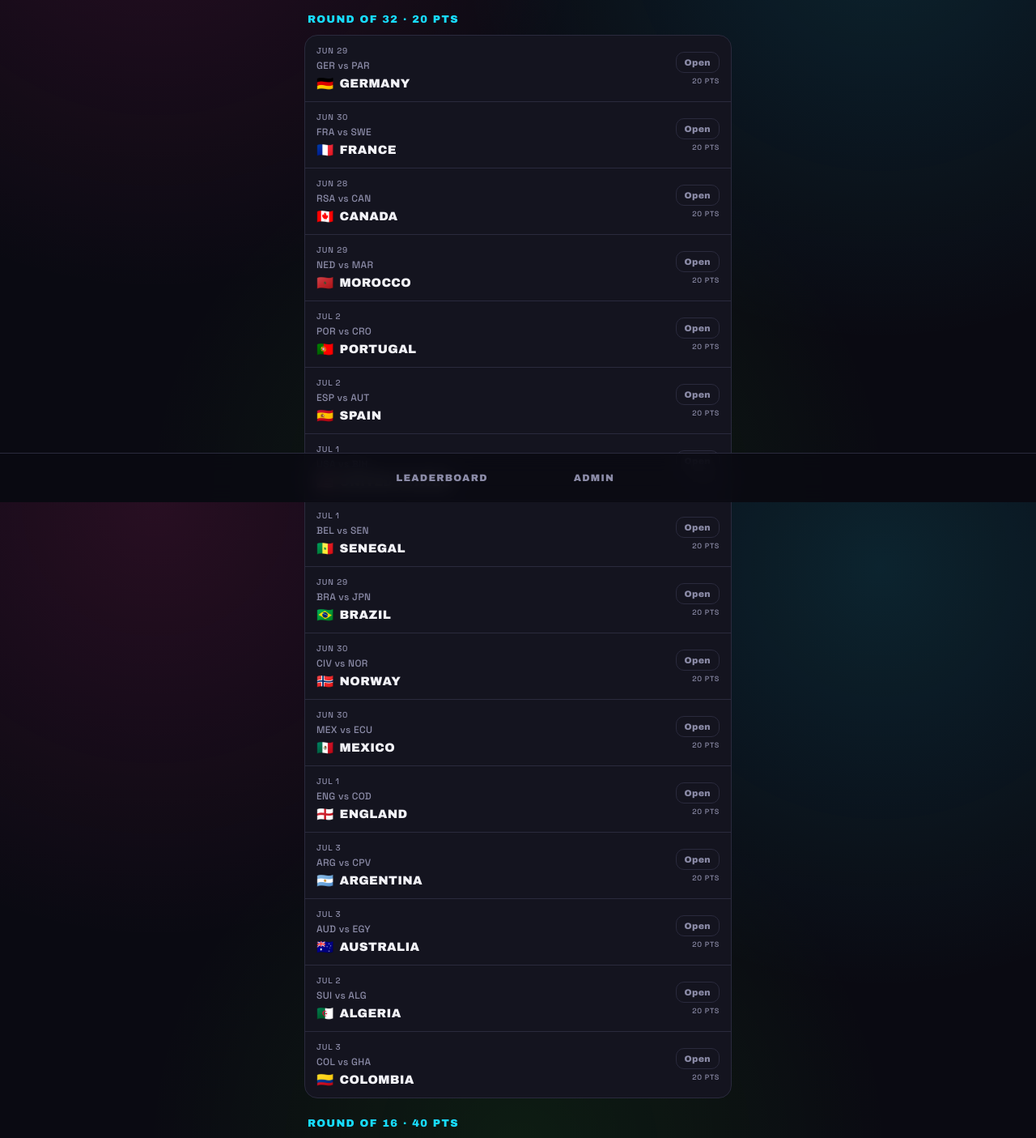
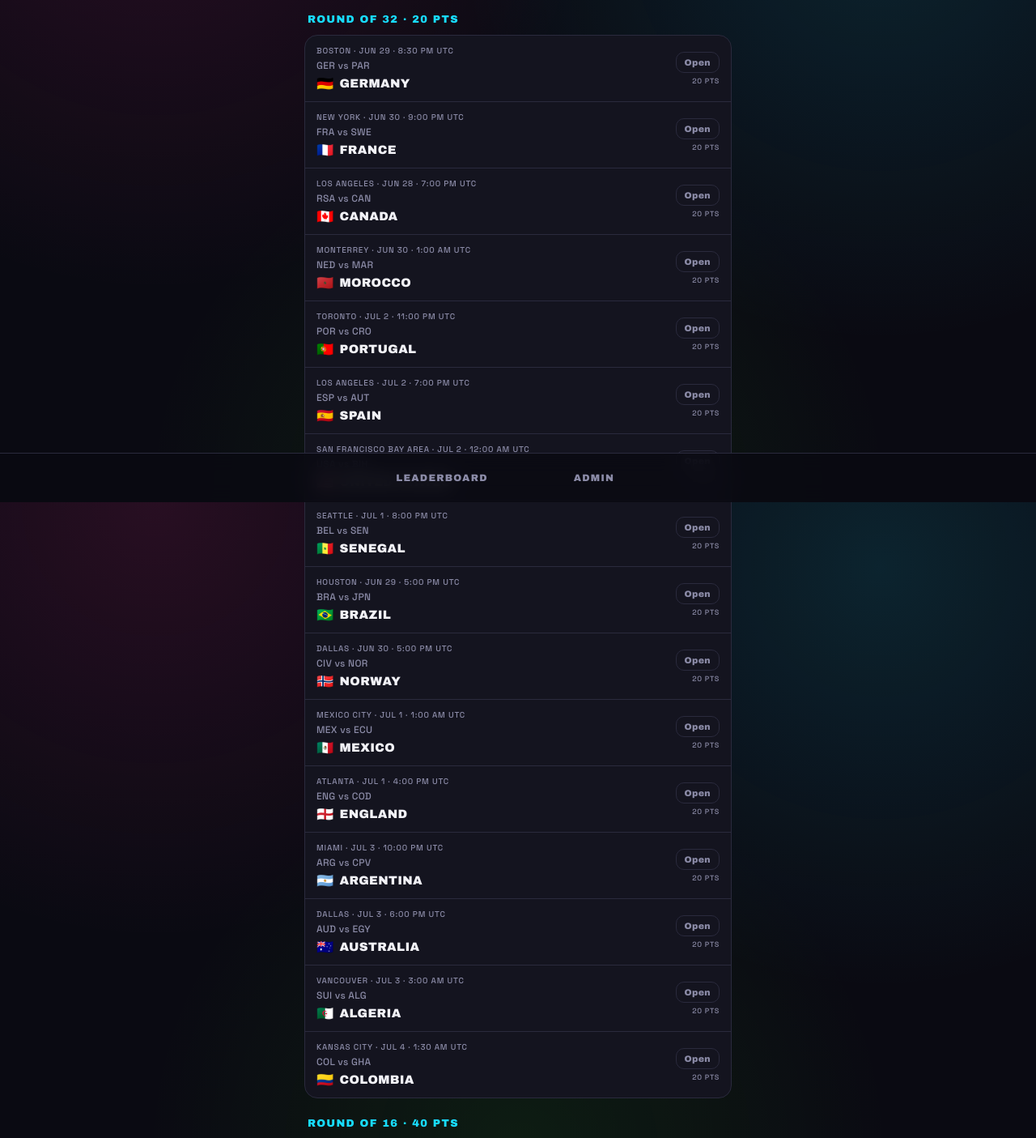
Before and after one commit to evanmgray/wc_pool, a React (Vite) app: page /u/elissa-and-adam in a window 1280 px wide. Shown: the part 180-1585 px from the top of the page at 81% size. Built offline with nearby package versions, Linux system fonts and the light colour scheme; no server answers.

Commit message:
Add time zones

```diff
--- a/src/data/bracketStructure.js
+++ b/src/data/bracketStructure.js
@@ -1,6 +1,10 @@
 // The full knockout bracket as 31 matches. Each match either has fixed `teams`
 // (Round of 32) or `feeders` (winners of two earlier matches). Order in MATCHES is
 // R32 -> R16 -> QF -> SF -> Final so a single forward pass can resolve participants.
+//
+// `kickoff` is the normalized UTC instant of the match (stored timezone-independent;
+// the UI renders it in each viewer's local timezone). Source schedule was in BST
+// (UTC+1), so UTC = BST - 1h. See src/lib/datetime.js for formatting.
 
 export const ROUNDS = {
   r32: { key: 'r32', name: 'Round of 32', points: 20 },
@@ -13,48 +17,51 @@ export const ROUNDS = {
 export const ROUND_ORDER = ['r32', 'r16', 'qf', 'sf', 'final']
 
 export const MATCHES = [
-  // ---- Round of 32 ----
-  { id: 'r32-1', round: 'r32', teams: ['GER', 'PAR'], date: 'Jun 29' },
-  { id: 'r32-2', round: 'r32', teams: ['FRA', 'SWE'], date: 'Jun 30' },
-  { id: 'r32-3', round: 'r32', teams: ['RSA', 'CAN'], date: 'Jun 28' },
-  { id: 'r32-4', round: 'r32', teams: ['NED', 'MAR'], date: 'Jun 29' },
-  { id: 'r32-5', round: 'r32', teams: ['POR', 'CRO'], date: 'Jul 2' },
-  { id: 'r32-6', round: 'r32', teams: ['ESP', 'AUT'], date: 'Jul 2' },
-  { id: 'r32-7', round: 'r32', teams: ['USA', 'BIH'], date: 'Jul 1' },
-  { id: 'r32-8', round: 'r32', teams: ['BEL', 'SEN'], date: 'Jul 1' },
-  { id: 'r32-9', round: 'r32', teams: ['BRA', 'JPN'], date: 'Jun 29' },
-  { id: 'r32-10', round: 'r32', teams: ['CIV', 'NOR'], date: 'Jun 30' },
-  { id: 'r32-11', round: 'r32', teams: ['MEX', 'ECU'], date: 'Jun 30' },
-  { id: 'r32-12', round: 'r32', teams: ['ENG', 'COD'], date: 'Jul 1' },
-  { id: 'r32-13', round: 'r32', teams: ['ARG', 'CPV'], date: 'Jul 3' },
-  { id: 'r32-14', round: 'r32', teams: ['AUD', 'EGY'], date: 'Jul 3' },
-  { id: 'r32-15', round: 'r32', teams: ['SUI', 'ALG'], date: 'Jul 2' },
-  { id: 'r32-16', round: 'r32', teams: ['COL', 'GHA'], date: 'Jul 3' },
+  // ---- Round of 32 ---- (kickoff = BST time minus 1h)
+  { id: 'r32-1', round: 'r32', teams: ['GER', 'PAR'], venue: 'Boston', kickoff: '2026-06-29T20:30:00Z' },
+  { id: 'r32-2', round: 'r32', teams: ['FRA', 'SWE'], venue: 'New York', kickoff: '2026-06-30T21:00:00Z' },
+  { id: 'r32-3', round: 'r32', teams: ['RSA', 'CAN'], venue: 'Los Angeles', kickoff: '2026-06-28T19:00:00Z' },
+  { id: 'r32-4', round: 'r32', teams: ['NED', 'MAR'], venue: 'Monterrey', kickoff: '2026-06-30T01:00:00Z' },
+  { id: 'r32-5', round: 'r32', teams: ['POR', 'CRO'], venue: 'Toronto', kickoff: '2026-07-02T23:00:00Z' },
+  { id: 'r32-6', round: 'r32', teams: ['ESP', 'AUT'], venue: 'Los Angeles', kickoff: '2026-07-02T19:00:00Z' },
+  { id: 'r32-7', round: 'r32', teams: ['USA', 'BIH'], venue: 'San Francisco Bay Area', kickoff: '2026-07-02T00:00:00Z' },
+  { id: 'r32-8', round: 'r32', teams: ['BEL', 'SEN'], venue: 'Seattle', kickoff: '2026-07-01T20:00:00Z' },
+  { id: 'r32-9', round: 'r32', teams: ['BRA', 'JPN'], venue: 'Houston', kickoff: '2026-06-29T17:00:00Z' },
+  { id: 'r32-10', round: 'r32', teams: ['CIV', 'NOR'], venue: 'Dallas', kickoff: '2026-06-30T17:00:00Z' },
+  { id: 'r32-11', round: 'r32', teams: ['MEX', 'ECU'], venue: 'Mexico City', kickoff: '2026-07-01T01:00:00Z' },
+  { id: 'r32-12', round: 'r32', teams: ['ENG', 'COD'], venue: 'Atlanta', kickoff: '2026-07-01T16:00:00Z' },
+  { id: 'r32-13', round: 'r32', teams: ['ARG', 'CPV'], venue: 'Miami', kickoff: '2026-07-03T22:00:00Z' },
+  { id: 'r32-14', round: 'r32', teams: ['AUD', 'EGY'], venue: 'Dallas', kickoff: '2026-07-03T18:00:00Z' },
+  { id: 'r32-15', round: 'r32', teams: ['SUI', 'ALG'], venue: 'Vancouver', kickoff: '2026-07-03T03:00:00Z' },
+  { id: 'r32-16', round: 'r32', teams: ['COL', 'GHA'], venue: 'Kansas City', kickoff: '2026-07-04T01:30:00Z' },
 
   // ---- Round of 16 ----
-  { id: 'r16-1', round: 'r16', feeders: ['r32-1', 'r32-2'], venue: 'Philadelphia', date: 'Jul 4' },
-  { id: 'r16-2', round: 'r16', feeders: ['r32-3', 'r32-4'], venue: 'Houston', date: 'Jul 4' },
-  { id: 'r16-3', round: 'r16', feeders: ['r32-5', 'r32-6'], venue: 'Dallas', date: 'Jul 6' },
-  { id: 'r16-4', round: 'r16', feeders: ['r32-7', 'r32-8'], venue: 'Seattle', date: 'Jul 6' },
-  { id: 'r16-5', round: 'r16', feeders: ['r32-9', 'r32-10'], venue: 'New York', date: 'Jul 5' },
-  { id: 'r16-6', round: 'r16', feeders: ['r32-11', 'r32-12'], venue: 'Mexico City', date: 'Jul 5' },
-  { id: 'r16-7', round: 'r16', feeders: ['r32-13', 'r32-14'], venue: 'Atlanta', date: 'Jul 7' },
-  { id: 'r16-8', round: 'r16', feeders: ['r32-15', 'r32-16'], venue: 'Vancouver', date: 'Jul 7' },
+  { id: 'r16-1', round: 'r16', feeders: ['r32-1', 'r32-2'], venue: 'Philadelphia', kickoff: '2026-07-04T21:00:00Z' },
+  { id: 'r16-2', round: 'r16', feeders: ['r32-3', 'r32-4'], venue: 'Houston', kickoff: '2026-07-04T17:00:00Z' },
+  { id: 'r16-3', round: 'r16', feeders: ['r32-5', 'r32-6'], venue: 'Dallas', kickoff: '2026-07-06T19:00:00Z' },
+  { id: 'r16-4', round: 'r16', feeders: ['r32-7', 'r32-8'], venue: 'Seattle', kickoff: '2026-07-07T00:00:00Z' },
+  { id: 'r16-5', round: 'r16', feeders: ['r32-9', 'r32-10'], venue: 'New York', kickoff: '2026-07-05T20:00:00Z' },
+  { id: 'r16-6', round: 'r16', feeders: ['r32-11', 'r32-12'], venue: 'Mexico City', kickoff: '2026-07-06T00:00:00Z' },
+  { id: 'r16-7', round: 'r16', feeders: ['r32-13', 'r32-14'], venue: 'Atlanta', kickoff: '2026-07-07T16:00:00Z' },
+  { id: 'r16-8', round: 'r16', feeders: ['r32-15', 'r32-16'], venue: 'Vancouver', kickoff: '2026-07-07T20:00:00Z' },
 
   // ---- Quarter-finals ----
-  { id: 'qf-1', round: 'qf', feeders: ['r16-1', 'r16-2'], venue: 'Boston', date: 'Jul 9' },
-  { id: 'qf-2', round: 'qf', feeders: ['r16-5', 'r16-6'], venue: 'Miami', date: 'Jul 11' },
-  { id: 'qf-3', round: 'qf', feeders: ['r16-3', 'r16-4'], venue: 'Los Angeles', date: 'Jul 10' },
-  { id: 'qf-4', round: 'qf', feeders: ['r16-7', 'r16-8'], venue: 'Kansas City', date: 'Jul 11' },
+  // NOTE: the source schedule labels these QF1=Boston, QF2=Los Angeles, QF3=Miami,
+  // QF4=Kansas City. Our IDs are qf-2=Miami / qf-3=Los Angeles (swapped vs the source),
+  // so kickoffs are matched here by venue, not by the source's numeric label.
+  { id: 'qf-1', round: 'qf', feeders: ['r16-1', 'r16-2'], venue: 'Boston', kickoff: '2026-07-09T20:00:00Z' },
+  { id: 'qf-2', round: 'qf', feeders: ['r16-5', 'r16-6'], venue: 'Miami', kickoff: '2026-07-11T21:00:00Z' },
+  { id: 'qf-3', round: 'qf', feeders: ['r16-3', 'r16-4'], venue: 'Los Angeles', kickoff: '2026-07-10T19:00:00Z' },
+  { id: 'qf-4', round: 'qf', feeders: ['r16-7', 'r16-8'], venue: 'Kansas City', kickoff: '2026-07-12T01:00:00Z' },
 
   // ---- Semi-finals ----
   // Left half (Boston qf-1 + Los Angeles qf-3) meet in Dallas; right half
   // (Miami qf-2 + Kansas City qf-4) meet in Atlanta. Confirmed against FIFA brackets.
-  { id: 'sf-1', round: 'sf', feeders: ['qf-1', 'qf-3'], venue: 'Dallas', date: 'Jul 14' },
-  { id: 'sf-2', round: 'sf', feeders: ['qf-2', 'qf-4'], venue: 'Atlanta', date: 'Jul 15' },
+  { id: 'sf-1', round: 'sf', feeders: ['qf-1', 'qf-3'], venue: 'Dallas', kickoff: '2026-07-14T19:00:00Z' },
+  { id: 'sf-2', round: 'sf', feeders: ['qf-2', 'qf-4'], venue: 'Atlanta', kickoff: '2026-07-15T19:00:00Z' },
 
   // ---- Final ----
-  { id: 'final', round: 'final', feeders: ['sf-1', 'sf-2'], venue: 'New York', date: 'Jul 19' },
+  { id: 'final', round: 'final', feeders: ['sf-1', 'sf-2'], venue: 'New York', kickoff: '2026-07-19T19:00:00Z' },
 ]
 
 export const MATCH_BY_ID = Object.fromEntries(MATCHES.map((m) => [m.id, m]))
--- /dev/null
+++ b/src/lib/datetime.js
@@ -0,0 +1,29 @@
+// Kickoffs are stored as UTC instants (see bracketStructure.js). These helpers render
+// them in the viewer's own local timezone and always show the tz abbreviation next to
+// the time (e.g. "Jun 29 · 4:30 PM EDT") so there's never any ambiguity.
+
+function tzAbbr(date) {
+  const part = new Intl.DateTimeFormat(undefined, { timeZoneName: 'short' })
+    .formatToParts(date)
+    .find((p) => p.type === 'timeZoneName')
+  return part?.value ?? ''
+}
+
+// "Jun 29 · 4:30 PM EDT"
+export function formatKickoff(iso) {
+  if (!iso) return null
+  const d = new Date(iso)
+  if (Number.isNaN(d.getTime())) return null
+  const date = d.toLocaleDateString(undefined, { month: 'short', day: 'numeric' })
+  const time = d.toLocaleTimeString(undefined, { hour: 'numeric', minute: '2-digit' })
+  return `${date} · ${time} ${tzAbbr(d)}`.trim()
+}
+
+// "4:30 PM EDT" — when the date is shown elsewhere.
+export function formatKickoffTime(iso) {
+  if (!iso) return null
+  const d = new Date(iso)
+  if (Number.isNaN(d.getTime())) return null
+  const time = d.toLocaleTimeString(undefined, { hour: 'numeric', minute: '2-digit' })
+  return `${time} ${tzAbbr(d)}`.trim()
+}
--- a/src/lib/scoring.js
+++ b/src/lib/scoring.js
@@ -69,7 +69,7 @@ export function scoreBracket(bracket, results) {
       round: m.round,
       roundName: ROUNDS[m.round].name,
       venue: m.venue || null,
-      date: m.date || null,
+      kickoff: m.kickoff || null,
       points,
       pick,
       winner,
--- a/src/pages/Admin.jsx
+++ b/src/pages/Admin.jsx
@@ -5,6 +5,7 @@ import { saveResults } from '../lib/api.js'
 import { MATCHES, ROUND_ORDER, ROUNDS } from '../data/bracketStructure.js'
 import { resolveActualTeams } from '../lib/scoring.js'
 import { teamFlag } from '../data/teams.js'
+import { formatKickoff } from '../lib/datetime.js'
 
 const PIN = '425299'
 
@@ -141,7 +142,7 @@ export default function Admin() {
                 return (
                   <div className="admin-match" key={m.id}>
                     <div className="am-meta">
-                      <span>{[m.venue, m.date].filter(Boolean).join(' · ') || m.id}</span>
+                      <span>{[m.venue, formatKickoff(m.kickoff)].filter(Boolean).join(' · ') || m.id}</span>
                       <span>{m.id}</span>
                     </div>
                     <div className="am-options">
--- a/src/pages/UserBracket.jsx
+++ b/src/pages/UserBracket.jsx
@@ -4,6 +4,7 @@ import { getBracket } from '../lib/loadBrackets.js'
 import { scoreBracket } from '../lib/scoring.js'
 import { ROUND_ORDER, ROUNDS } from '../data/bracketStructure.js'
 import { teamFlag, teamName } from '../data/teams.js'
+import { formatKickoff } from '../lib/datetime.js'
 
 function matchup(actualTeams) {
   const [a, b] = actualTeams
@@ -72,7 +73,8 @@ export default function UserBracket() {
                 <div className={`match ${m.status}`} key={m.id}>
                   <div className="match-info">
                     <div className="match-meta">
-                      {[m.venue, m.date].filter(Boolean).join(' · ') || m.roundName}
+                      {[m.venue, formatKickoff(m.kickoff)].filter(Boolean).join(' · ') ||
+                        m.roundName}
                     </div>
                     <div className="matchup">{matchup(m.actualTeams)}</div>
                     <div className="pick-line">
```
